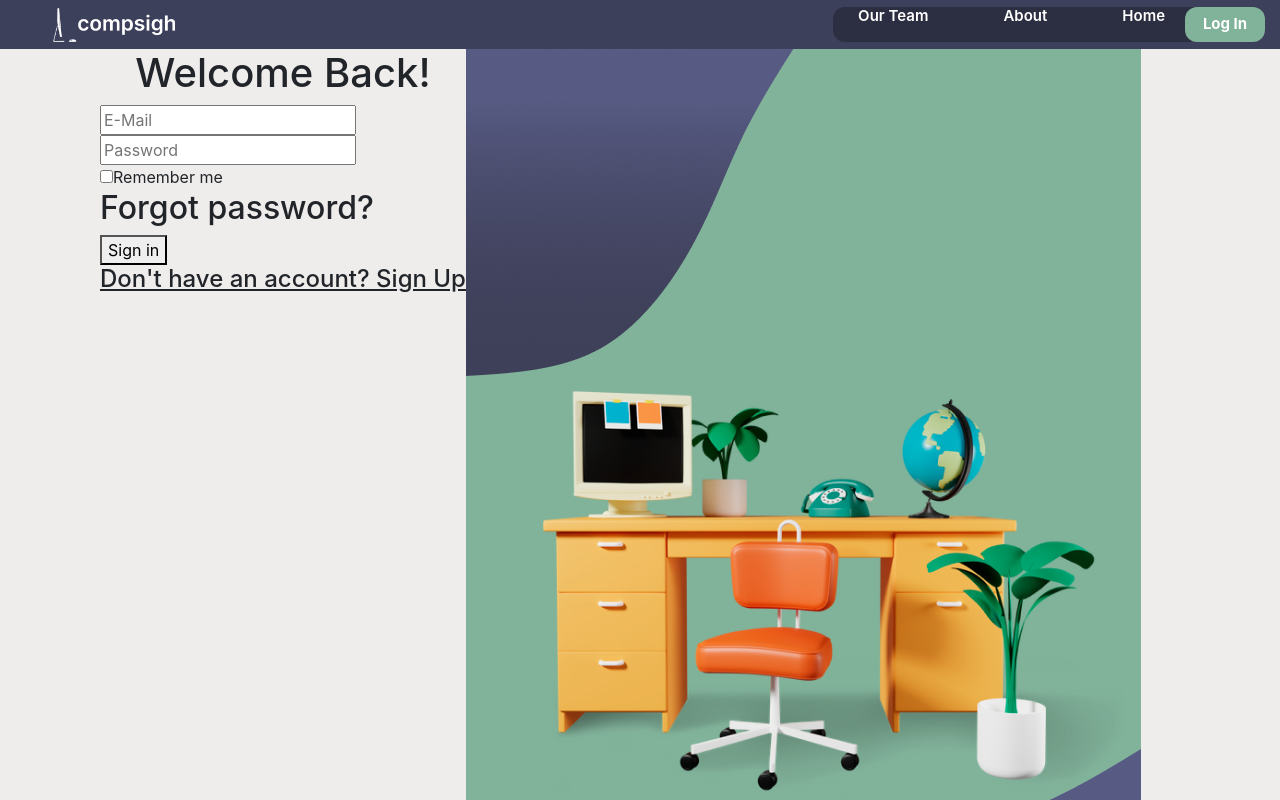
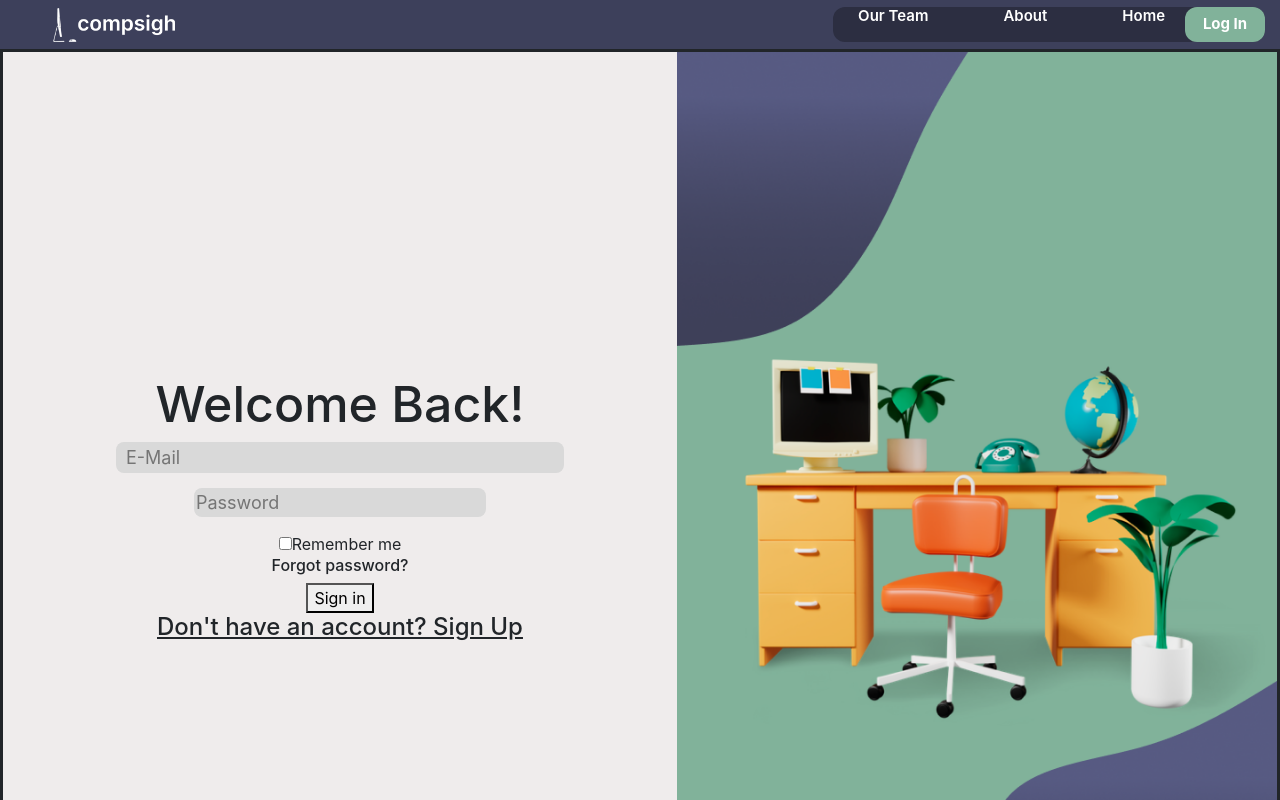
Before and after one commit to quigongian/Compsigh-WebDevelopment, a React (Create React App) app in the folder client/my-app/: page /login in a window 1280 px wide. Shown: the top 800 px of the page. Built offline with nearby package versions, Linux system fonts and the light colour scheme; the HTML template or start-up script is replaced by a standard one.

Commit message:
Login works

```diff
--- a/client/my-app/src/pages/Login.tsx
+++ b/client/my-app/src/pages/Login.tsx
@@ -1,17 +1,10 @@
-import { useRef, useState } from "react";
+import { CenterFocusStrong } from "@mui/icons-material";
+import { useState } from "react";
 import { Footer } from "../components/footer";
 import { Header } from "../components/header";
 import SignIn from "../image_content/signIn.png";
 
 export const Login = () => {
-  const [isLogin, setIsLogin] = useState(true);
-  const dialogRef = useRef<HTMLDialogElement>(null);
-
-  const switchLogin = () => {
-    setIsLogin((prevState) => !prevState);
-  };
-
-  // const showDialog = () => {dialogRef.current?.showModal()}
 
   const [display, setDisplay] = useState("signIn");
 
@@ -19,21 +12,24 @@ export const Login = () => {
     <>
       <Header />
       {display === "signIn" && (
-        <section style={{ display: "flex", flexDirection: "row" }}>
-          <section style={{ marginLeft: "100px" }}>
-            <h1>Welcome Back!</h1>
+        <div style={{}}>
+        <section style={{ display: "flex", flexDirection: "row", justifyContent: "space-between", borderStyle: "solid"}} >
+          <section style={{margin: "auto", textAlign: "center"}}>
+            <h1 style={{fontSize: "50px"}}>Welcome Back!</h1>
             <form action="">
+
               <div>
-                <input type="email" name="email" placeholder="E-Mail" required />
+                <input type="email" name="email" placeholder="E-Mail" required style={{fontSize: "18px", backgroundColor: "#D9D9D9", marginBottom: "15px", borderRadius: "8px", border: "none", padding: "2px 150px 2px 10px"}}/>
               </div>
 
               <div>
-                <input type="password" name="password" placeholder="Password" required />
+                <input type="password" name="password" placeholder="Password" required style={{fontSize: "18px", backgroundColor: "#D9D9D9", marginBottom: "15px", borderRadius: "8px", border: "none"}}/>
               </div>
+
 
               <input type="checkbox" name="rememberMe" id="rememberMe" />
               <label htmlFor="rememberMe">Remember me</label>
-              <h2 onClick={() => setDisplay("forgotPassword")}>Forgot password?</h2>
+              <h2 onClick={() => setDisplay("forgotPassword")} style={{fontSize: "16px"}}>Forgot password?</h2>
 
               <div>
                 <button>Sign in</button>
@@ -46,14 +42,16 @@ export const Login = () => {
               </div>
             </form>
           </section>
-          <section>
-            <img src={SignIn} alt="" />
+          <section style={{height:"920px"}}>
+            <img src={SignIn} alt="" style= {{width: "600px", height: "920px"}} />
           </section>
         </section>
+        </div>
       )}
       {display === "signUp" && (
-        <section>
-          <h1>Welcome!</h1>
+        <section style={{ display: "flex", flexDirection: "row", justifyContent: "space-between" }}>
+        <section style={{ marginLeft: "100px" }}>
+          <h1 style={{}}>Welcome!</h1>
           <form action="">
             <input type="text" name="firstname" placeholder="First Name" required />
             <br />
@@ -66,23 +64,22 @@ export const Login = () => {
 
             <select name="experiencelevel" id="explevel">
               <option value="">Experience Level</option>
-              <option value="">1</option>
-              <option value="">2</option>
-              <option value="">3</option>
-              <option value="">4</option>
+              <option value="">Beginner</option>
+              <option value="">Intermediate</option>
+              <option value="">Advanced</option>
             </select>
             <br />
 
             {/* how do i make this required and have a placeholde */}
             <select name="careerpath" id="careerpath">
-              <option value="careerpath">Career Path</option>
+              <option value="careerpath">Select a Career Path</option>
               <option value="cs">Computer Science</option>
               <option value="ch">Computer Hardware</option>
               <option value="cyber">Cyber Security</option>
-              <option value="webdev">Full Stack Web Development</option>
+              <option value="webdev">Web Development</option>
               <option value="it">Information Technology</option>
-              <option value="swe">Software Engineer</option>
-              <option value="uiux">UI/UX</option>
+              <option value="swe">Software Developer</option>
+              <option value="uiux">UI/UX Design</option>
             </select>
             <br />
 
@@ -103,11 +100,16 @@ export const Login = () => {
             </h4>
           </form>
         </section>
+        <section style={{height:"920px"}}>
+        <img src={SignIn} alt="" style= {{width: "600px", height: "920px"}}/>
+      </section>
+      </section>
       )}
 
       {/* make this a pop up screen with an 'x' to close it  */}
       {display === "forgotPassword" && (
-        <section>
+        <section style={{ display: "flex", flexDirection: "row", justifyContent: "space-between" }}>
+        <section style={{ marginLeft: "100px" }}>
           <h2>Reset Your Password</h2>
           {/* how do i add closeput 'x' */}
 
@@ -118,8 +120,12 @@ export const Login = () => {
 
             <button>Reset Password</button>
             {/* how do i make this close the popup */}
-            <button>Cancel</button>
+            <button onClick={() => setDisplay("signIn")}>Cancel</button>
           </form>
+        </section>
+        <section style={{height:"920px"}}>
+           <img src={SignIn} alt="" style= {{width: "600px", height: "920px"}}/>
+        </section>
         </section>
       )}
       <div>{/* Graphics content for the page */}</div>
```
